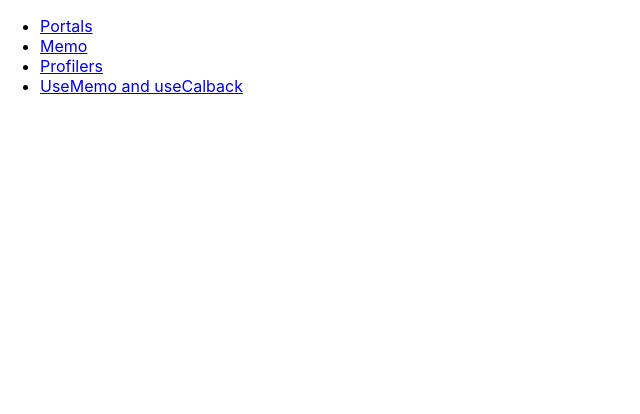
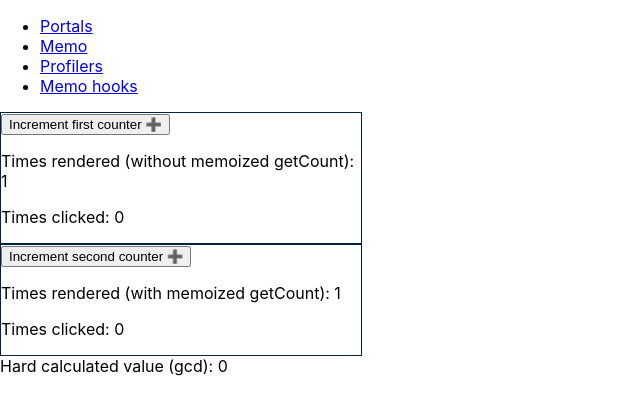
Before and after one commit to pszymanski95/react-playground, a React (Create React App) app: page /memo-hooks in a window 1280 px wide. Shown: the top 414 px of the page, without its empty margins (0-640 px from the left). Built offline with nearby package versions, Linux system fonts and the light colour scheme.

Commit message:
Update memo hooks

```diff
--- a/src/App.jsx
+++ b/src/App.jsx
@@ -3,7 +3,7 @@ import { BrowserRouter as Router, Switch, Route, Link } from "react-router-dom";
 import { Portals } from "./topics/portals/Portals";
 import { Memo } from "./topics/memo/Memo";
 import { Profilers } from "./topics/profilers/Profilers";
-import { UseMemoUseCallback } from "./topics/use-memo-use-callback/UseMemoUseCallback";
+import { MemoHooks } from "./topics/memo-hooks/MemoHooks";
 
 const routes = [
   {
@@ -22,9 +22,9 @@ const routes = [
     component: <Profilers />,
   },
   {
-    path: "/use-memo-use-callback",
-    name: "UseMemo and useCalback",
-    component: <UseMemoUseCallback />,
+    path: "/memo-hooks",
+    name: "Memo hooks",
+    component: <MemoHooks />,
   },
 ];
 
--- a/src/topics/use-memo-use-callback/UseMemoUseCallback.jsx
+++ b/src/topics/memo-hooks/MemoHooks.jsx
@@ -14,9 +14,9 @@ import { useState, useRef, memo, useCallback, useMemo } from "react";
   UseCallback is mostly used along with the React.memo. It ensure, that memoized function didn't change due to parent rerendering.
 */
 
-export const UseMemoUseCallback = () => {
-  const [count, setCount] = useState(10);
-  const [count2, setCount2] = useState(100);
+export const MemoHooks = () => {
+  const [count, setCount] = useState(0);
+  const [count2, setCount2] = useState(0);
 
   const handleIncrement = () => {
     setCount(count + 1);
```
